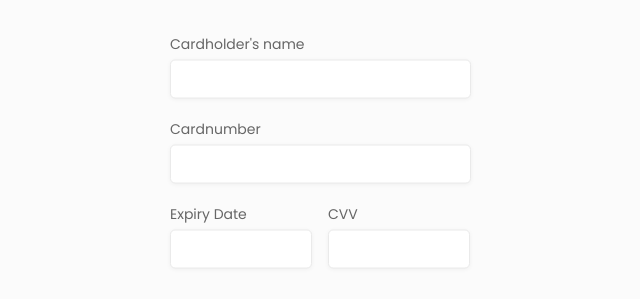
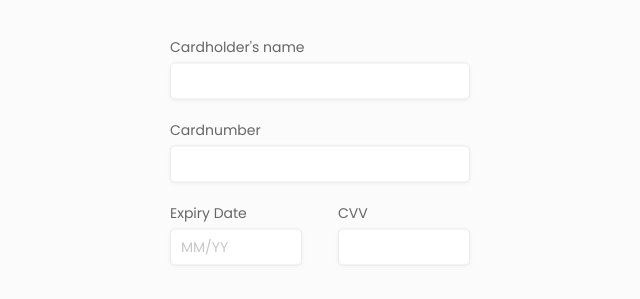
Before and after one commit to sign4731/3.sem_eksamen_form, a website built with Vite: page form.html in a window 1280 px wide. Shown: the part 234-533 px from the top of the page, 320-960 px from the left. Built offline with nearby package versions, Linux system fonts and the light colour scheme; a web font is replaced by a local one.

Commit message:
simple css form validtion

```diff
--- a/form.html
+++ b/form.html
@@ -17,17 +17,17 @@
         <input type="text" id="cardholder_name" name="Cardholder's name" required />
 
         <label for="cardnumber">Cardnumber</label>
-        <input type="text" id="cardnumber" name="Cardnumber" required />
+        <input type="text" id="cardnumber" name="Cardnumber" pattern="[0-9]{16}" minlength="16" maxlength="16" required />
 
         <div class="formgroup">
           <div>
             <label for="expiry_date">Expiry Date</label>
-            <input type="text" id="expiry_date" name="Expiry Date" required />
+            <input type="text" id="expiry_date" name="Expiry Date" inputmode="numeric" pattern="[0-1][0-9]/[0-9]{2}" minlength="5" maxlength="5" placeholder="MM/YY" required />
           </div>
 
           <div>
             <label for="cvv">CVV</label>
-            <input type="text" id="cvv" name="CVV" required />
+            <input type="text" id="cvv" name="CVV" inputmode="numeric" pattern="[0-9]{3}" minlength="3" maxlength="3" required />
           </div>
         </div>
         <p>Payment amount:</p>
--- a/sass/base/_typography.scss
+++ b/sass/base/_typography.scss
@@ -52,3 +52,9 @@ label {
   line-height: 21px;
   color: #666666;
 }
+input {
+  font-family: "Poppins", sans-serif;
+  font-size: 14px;
+  line-height: 21px;
+  color: black;
+}
--- a/sass/layout/_form.scss
+++ b/sass/layout/_form.scss
@@ -17,16 +17,34 @@
     input {
       border: 1px solid #eaeaea;
       box-shadow: 0 1px 4px 0 rgba(0, 0, 0, 0.05);
-      width: 295px;
+      width: 278px;
       height: 35px;
       border-radius: 5px;
       margin: 5px 0 20px;
+      padding: 0 10px;
     }
     .formgroup {
       display: flex;
       input {
-        width: 136px;
+        width: 110px;
       }
     }
   }
 }
+
+//validation
+
+#form_body {
+  input[type="text"]:valid {
+    outline: none;
+    box-shadow: 0 0 0 1px vars.$dark_green;
+  }
+  input[type="text"]:focus {
+    outline: none;
+    box-shadow: 0 0 0 1px vars.$ui_color_dark;
+  }
+  input::placeholder {
+    // color: #666666;
+    opacity: 0.4;
+  }
+}
```
